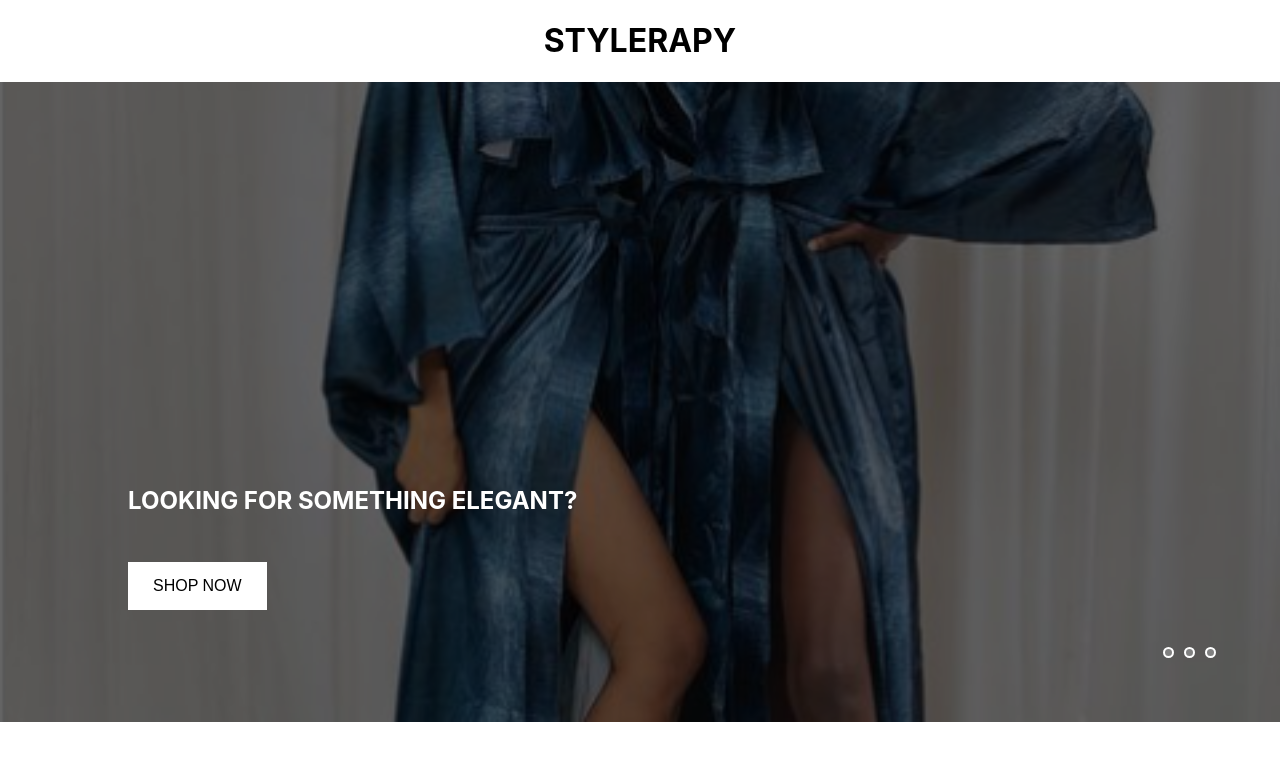
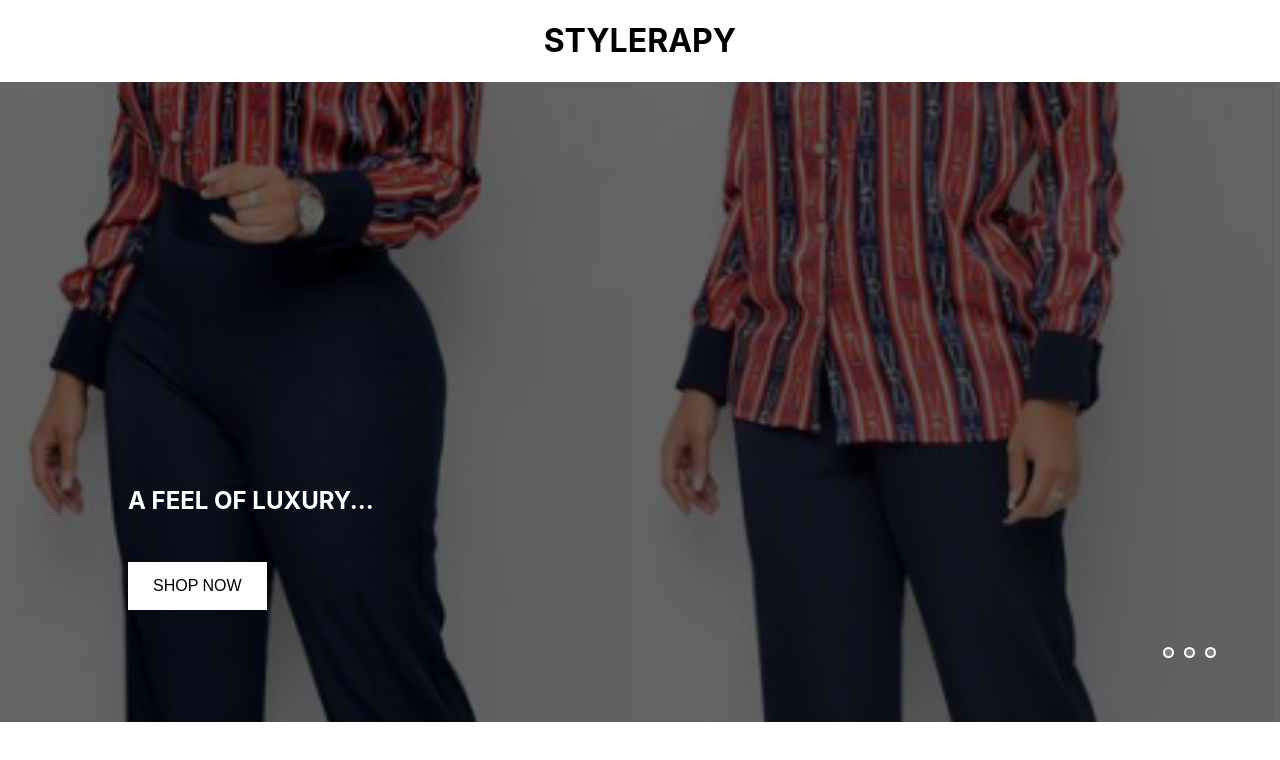
Before and after one commit to diddee/Stylerapy, a React (Create React App) app: page / in a window 1280 px wide. Shown: the top 760 px of the page. Built offline with nearby package versions, Linux system fonts and the light colour scheme.

Commit message:
auto slide effect

```diff
--- a/src/Components/Slider/Slider.js
+++ b/src/Components/Slider/Slider.js
@@ -1,4 +1,4 @@
-import React, { useState } from 'react'
+import React, { useEffect, useState } from 'react'
 import styl from '../../Assets/style1.png'
 import styl1 from '../../Assets/style4.png'
 import styl2 from '../../Assets/style3.png'
@@ -7,10 +7,26 @@ import "./Slider.css"
 const Slider = () => {
   const[currentState, setCurrentState]= useState(0)
 
+// with useEffect, we move through each slides automatically
+
+  useEffect(() => {
+    const timer = setTimeout(() => {
+      if (currentState===2) {
+        setCurrentState(0)
+      }
+      else{
+        setCurrentState(currentState + 1)
+
+      }
+    }, 3000)
+    return () => clearTimeout(timer)
+
+  }, [currentState])
+
   const data =[
     {url: styl, text:'LOOKING FOR SOMETHING ELEGANT?'},
     {url: styl1, text:'A FEEL OF LUXURY...'},
-    {url: styl2, text: 'SHOP STYLERAPY'}
+    {url: styl2, text: 'WELCOME TO SYLERAPY...'}
 
   ]
 
@@ -21,7 +37,9 @@ const Slider = () => {
     height: '100%'
   }
 
-  const goToNext = ()=>{
+  // A function to move to the next slide
+
+  const goToNext = currentState => {
     setCurrentState(currentState)
   }
 
@@ -32,6 +50,9 @@ const Slider = () => {
         <div className='Overlay'></div>
         <h2>{data[currentState].text}</h2>
         <button>SHOP NOW</button>
+
+{/* let's map through all slides to create an icon that moves to the next slide onclick */}
+
         <div className='Main'>
           {
             data.map((data, currentState)=> {
```
